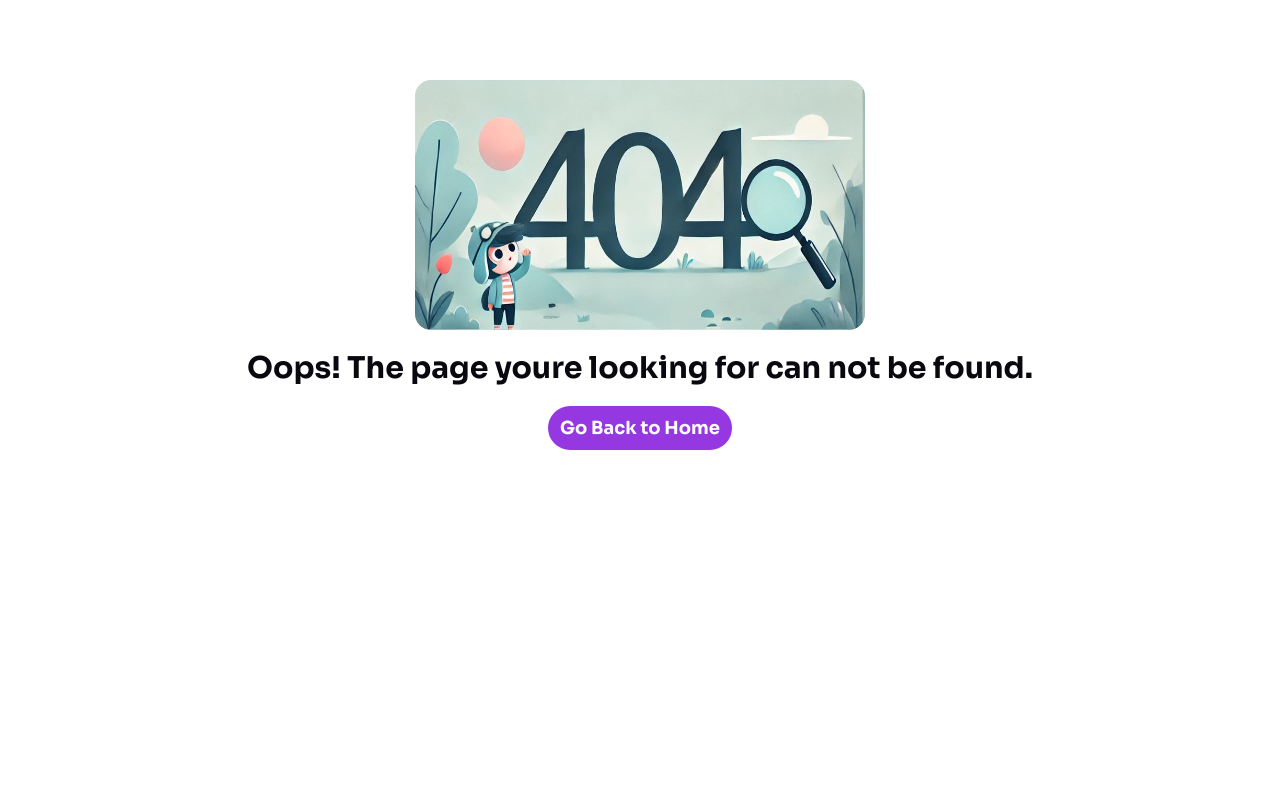
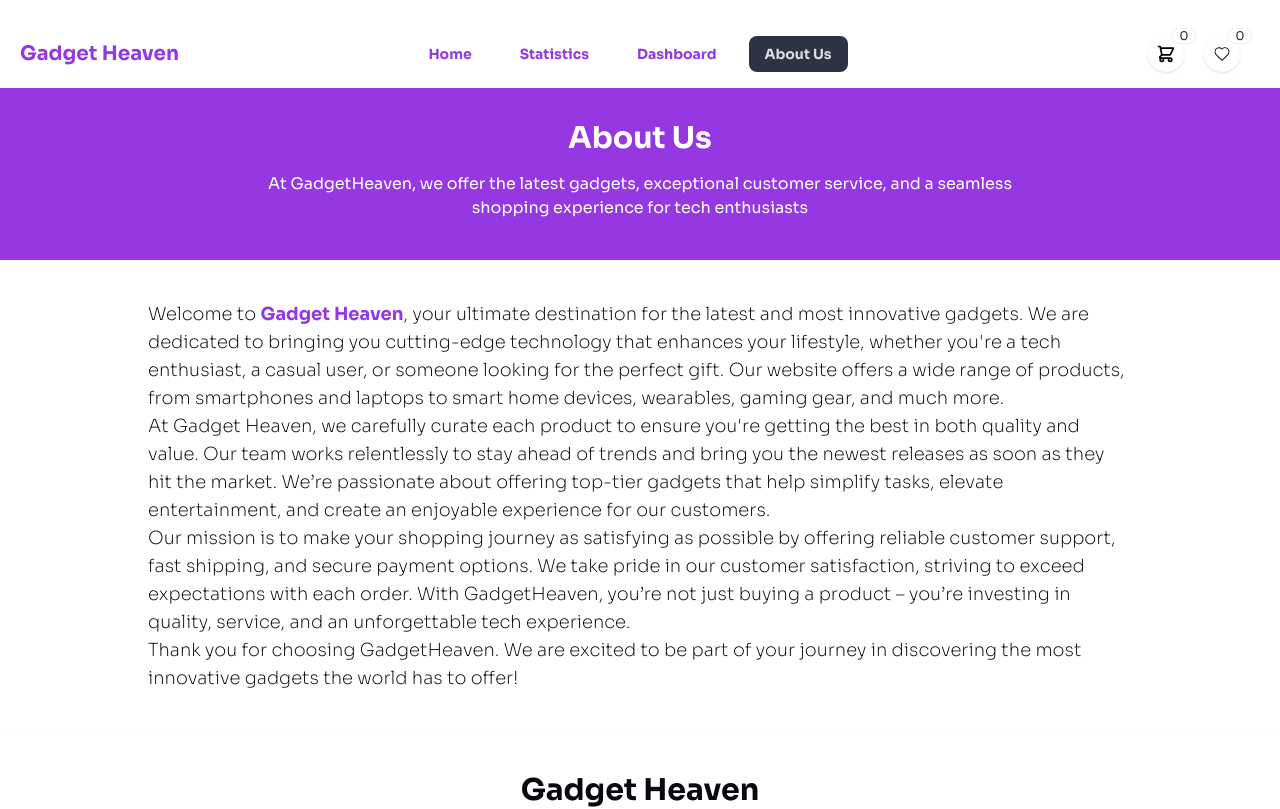
Before and after one commit to programming-hero-web-course-4/b10a8-gadget-heaven-sumonDev9, a React (Vite) app: page /about in a window 1280 px wide. Shown: the top 809 px of the page. Built offline with nearby package versions, Linux system fonts and the light colour scheme.

Commit message:
about us

```diff
--- a/src/components/Navber.jsx
+++ b/src/components/Navber.jsx
@@ -1,7 +1,6 @@
 import { NavLink, useLocation } from "react-router-dom";
 import { CiHeart } from "react-icons/ci";
-// import { useContext } from "react";
-// import { CartContext } from "../contextApi/ContextApi";
+
 
 
 
@@ -11,13 +10,14 @@ const Navber = () => {
         <li><NavLink to='/' className='font-bold'>Home</NavLink></li>
         <li><NavLink to='/statistics' className='font-bold'>Statistics</NavLink></li>
         <li><NavLink to='/dashboard' className='font-bold'>Dashboard</NavLink></li>
+        <li><NavLink to='/about' className='font-bold'>About Us</NavLink></li>
     </>
 
     const {pathname} = useLocation();
-    // const {cart} = useContext(CartContext);
+
 
     return (
-        <header className={`mx-3 mt-5 rounded-t-3xl ${pathname.includes('/category/') || pathname === '/' ?  'bg-primary text-white' : 'bg-white text-black'}`}>
+        <header className={`mx-3 mt-5 rounded-t-3xl ${pathname.includes('/category/') || pathname === '/' ?  'bg-primary text-white' : 'bg-white text-primary'}`}>
             <div className="navbar">
                 <div className="navbar-start">
                     <div className="dropdown">
@@ -37,11 +37,11 @@ const Navber = () => {
                         </div>
                         <ul
                             tabIndex={0}
-                            className="menu menu-sm dropdown-content bg-base-100 rounded-box z-[1] mt-3 w-52 p-2 shadow">
+                            className={`menu menu-sm dropdown-content ${pathname.includes('/category/') || pathname === '/' ? 'bg-primary text-white' : 'bg-white text-primary'} rounded-box z-[1] mt-3 w-52 p-2 shadow`}>
                             {Links}
                         </ul>
                     </div>
-                    <a className="font-bold text-base md:text-xl">Gadget Heaven</a>
+                    <a className={`font-bold  text-base md:text-xl ${pathname.includes('/category/') || pathname === '/' ?  'text-white' : 'bg-white text-primary'}`}>Gadget Heaven</a>
                 </div>
                 <div className="navbar-center hidden lg:flex">
                     <ul className="menu menu-horizontal px-1 gap-4">
--- /dev/null
+++ b/src/pages/AboutUs.jsx
@@ -0,0 +1,25 @@
+
+
+const AboutUs = () => {
+    return (
+
+        <div >
+            <div className="bg-primary text-center pt-8 pb-10">
+                <h1 className="text-white font-bold text-3xl">About Us</h1>
+                <p className="text-white max-w-3xl mx-auto mt-4">At GadgetHeaven, we offer the latest gadgets, exceptional customer service, and a seamless shopping experience for tech enthusiasts</p>
+            </div>
+
+            <div className="px-5 md:max-w-5xl my-10 mx-auto">
+               <p className="text-textsecondary font-extralight text-lg">Welcome to <span className="text-primary font-bold">Gadget Heaven</span>, your ultimate destination for the latest and most innovative gadgets. We are dedicated to bringing you cutting-edge technology that enhances your lifestyle, whether you're a tech enthusiast, a casual user, or someone looking for the perfect gift. Our website offers a wide range of products, from smartphones and laptops to smart home devices, wearables, gaming gear, and much more.</p>
+
+               <p className="text-textsecondary font-extralight text-lg">At Gadget Heaven, we carefully curate each product to ensure you're getting the best in both quality and value. Our team works relentlessly to stay ahead of trends and bring you the newest releases as soon as they hit the market. We’re passionate about offering top-tier gadgets that help simplify tasks, elevate entertainment, and create an enjoyable experience for our customers.</p>
+
+               <p className="text-textsecondary font-extralight text-lg">Our mission is to make your shopping journey as satisfying as possible by offering reliable customer support, fast shipping, and secure payment options. We take pride in our customer satisfaction, striving to exceed expectations with each order. With GadgetHeaven, you’re not just buying a product – you’re investing in quality, service, and an unforgettable tech experience.</p>
+
+               <p className="text-textsecondary font-extralight text-lg">Thank you for choosing GadgetHeaven. We are excited to be part of your journey in discovering the most innovative gadgets the world has to offer!</p>
+            </div>
+        </div>
+    );
+};
+
+export default AboutUs;
--- a/src/pages/Dashboard.jsx
+++ b/src/pages/Dashboard.jsx
@@ -17,8 +17,8 @@ const Dashboard = () => {
                     <p className="text-white max-w-3xl mx-auto mt-4">Explore the latest gadgets that will take your experience to the next level. From smart devices to the coolest accessories, we have it all!</p>
                 </div>
                 <div className="mt-6">
-                    <NavLink to='cart'  className={({isActive}) => `px-10 py-2 rounded-full mr-5 border-2 ${isActive ? 'bg-white text-textsecondary' : 'border-white hover:bg-white hover:text-textsecondary'}`}>Cart</NavLink>
-                 <NavLink to='whislist' className={({isActive}) => `px-10 py-2 rounded-full mr-5 border-2 ${isActive ? 'bg-white text-textsecondary' : 'border-white hover:bg-white hover:text-textsecondary'}`}>Wishlist</NavLink>
+                    <NavLink to='/dashboard/cart'  className={({isActive}) => `px-10 py-2 rounded-full  hover:text-black mr-5 border-2 ${isActive ? 'bg-white text-black' : 'border-white hover:bg-white text-white'}`}>Cart</NavLink>
+                 <NavLink to='/dashboard/whislist' className={({isActive}) => `px-10 py-2 rounded-full mr-5 hover:text-black border-2 ${isActive ? 'bg-white text-black' : 'border-white hover:bg-white text-white'}`}>Wishlist</NavLink>
                 </div>
             </div>
 
--- a/src/pages/Home.jsx
+++ b/src/pages/Home.jsx
@@ -1,4 +1,4 @@
-import { Outlet, ScrollRestoration, useLoaderData } from "react-router-dom";
+import { Outlet, useLoaderData } from "react-router-dom";
 import Banner from "../components/Banner";
 import CategoriesSidebar from "../components/CategoriesSidebar";
 
@@ -13,7 +13,7 @@ const Home = () => {
     },[]);
     return (
         <div>
-            <ScrollRestoration></ScrollRestoration>
+
             {/* banner */}
             <Banner></Banner>
             {/* Gadgets */}
--- a/src/pages/ProductsDetails.jsx
+++ b/src/pages/ProductsDetails.jsx
@@ -5,22 +5,22 @@ import { CiHeart } from "react-icons/ci";
 import { addToCart, addWishList, getFromWish } from "../utilities/ProductStroe";
 
 import { useEffect, useState } from "react";
-// import { CartContext } from "../contextApi/ContextApi";
+
 
 const ProductsDetails = () => {
     const { id } = useParams();
     const productId = parseInt(id);
     const data = useLoaderData();
     const [isDisableBtn, setIsisDisableBtn] = useState(false);
-    //  const [cart, setCart] =useContext(CartContext);
+
     const product = data.find(product => product.product_id === productId)
 
     useEffect( () => {
         const disabledbtn = getFromWish();
-        const isExist = disabledbtn.includes(product);
+        const isExist = disabledbtn.includes(productId);
         setIsisDisableBtn(isExist)
 
-    },[product])
+    },[productId])
 
     const ratingChanged = (newRating) => {
         console.log(newRating);
@@ -28,11 +28,8 @@ const ProductsDetails = () => {
     const {product_id, product_title, price, product_image, description, Specification, availability, rating } = product;
 
     const handlecart = (id) => {
-            // const cartData = addToCart('cart',id);
-            // setCart(cartData);
-          addToCart(id);
-
-        }
+         addToCart(id);
+     }
 
 
 
```
Also changed, not shown: src/routes/Routes.jsx (+8 -3 lines).
